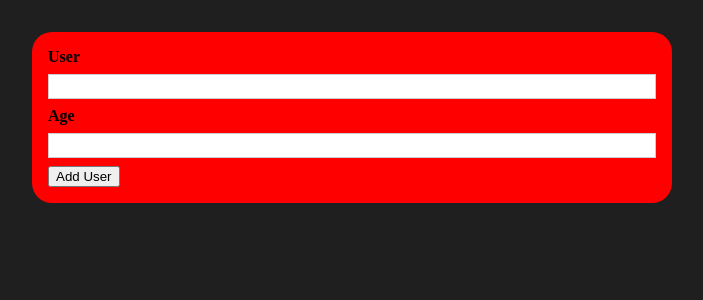
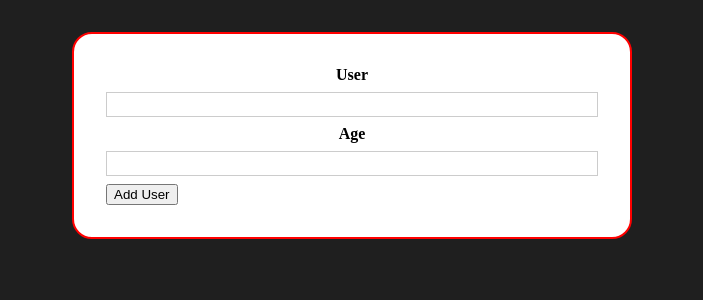
Before and after one commit to Famormino/starting-for-lessons, a React (Vite) app: page / in a window 1280 px wide. Shown: the top 300 px of the page, without its empty margins (288-991 px from the left). Built offline with nearby package versions, Linux system fonts and the light colour scheme.

Commit message:
puliendo styles

```diff
--- a/src/Components/UI/Card.module.css
+++ b/src/Components/UI/Card.module.css
@@ -1,5 +1,6 @@
 .card {
-    background-color: rgb(255, 0, 0);
+    background-color: rgb(255, 255, 255);
     box-shadow: 0 2px 8px (0,0,00 0.26);
     border-radius: 20px;
+    border: 2px solid red
 }
--- a/src/Components/Users/AddUser.module.css
+++ b/src/Components/Users/AddUser.module.css
@@ -1,11 +1,12 @@
 .input {
     margin: 2rem auto;
-    padding: 1rem;
-    width: 90%;
-    max-width: 40rem;
+    padding: 2rem;
+    width: 80%;
+    max-width: 35rem;
   }
 
   .input label {
+    text-align: center;
     display: block;
     font-weight: bold;
     margin-bottom: 0.5rem;
@@ -22,5 +23,5 @@
 
   .input input:focus {
     outline: none;
-    border-color: #4f005f;
+    border-color: #cc00f5;
   }
```
Also changed, not shown: src/Components/Users/AddUser.jsx (renamed from src/Components/Users/AddUser.tsx).
